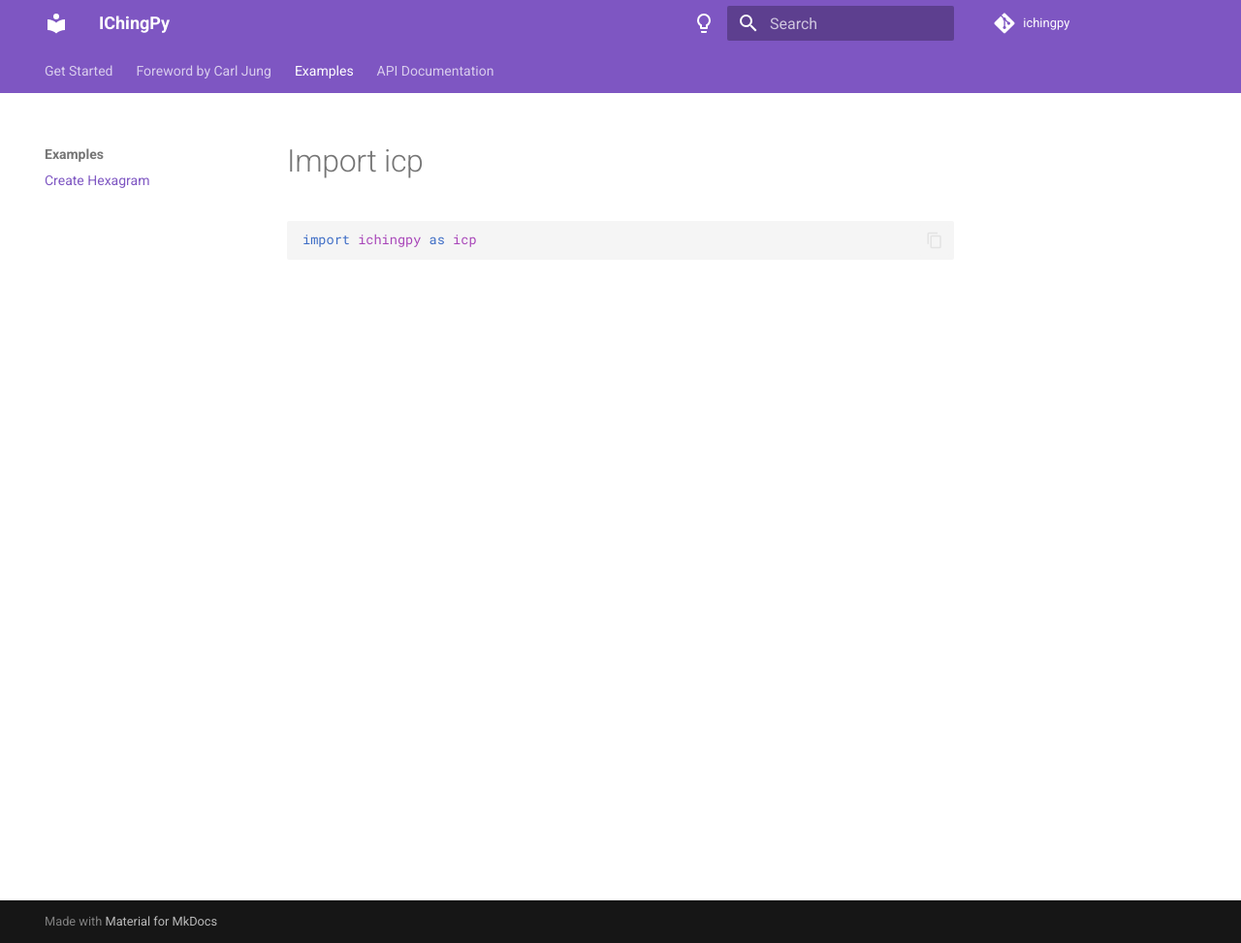
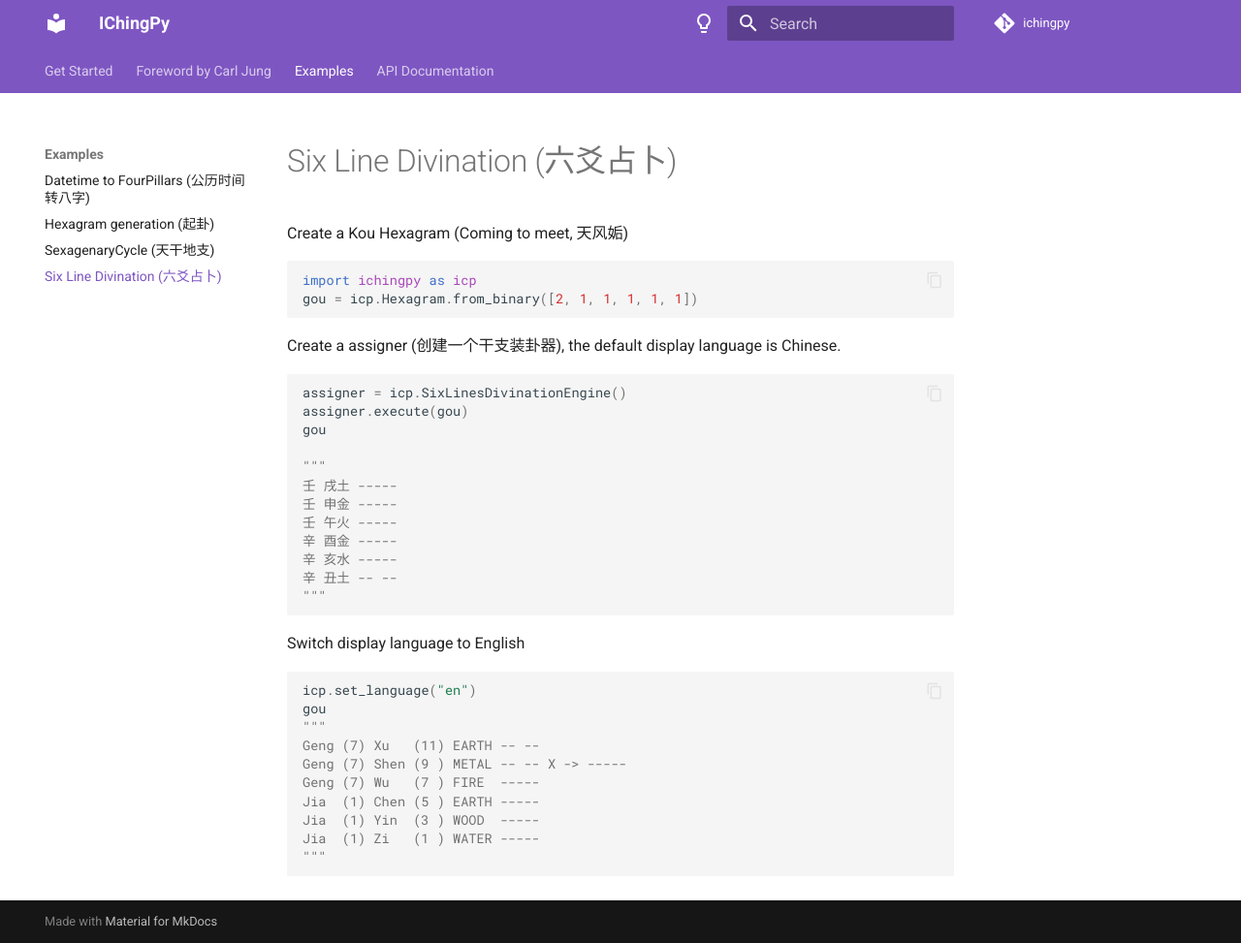
Before and after one commit to JinyangWang27/ichingpy, an MkDocs documentation site: the page built from docs/examples/six_line_engine.md, in a window 1280 px wide and 973 px high. Shown: the whole window at 97% size. Built offline with MkDocs 1.6.1 and Material for MkDocs 9.7.7, drawn with Linux system fonts in a browser that asks for light colours; comment, search, counter and statistics services are not loaded.

Commit message:
added more docs

````diff
--- a/docs/examples/six_line_engine.md
+++ b/docs/examples/six_line_engine.md
@@ -1,6 +1,37 @@
-# Import icp
+# Six Line Divination (六爻占卜)
 
+
+Create a Kou Hexagram (Coming to meet, 天风姤)
 ```python
 import ichingpy as icp
+gou = icp.Hexagram.from_binary([2, 1, 1, 1, 1, 1])
+```
 
+Create a assigner (创建一个干支装卦器), the default display language is Chinese.
+```python
+assigner = icp.SixLinesDivinationEngine()
+assigner.execute(gou)
+gou
+
+"""
+壬 戌土 -----
+壬 申金 -----
+壬 午火 -----
+辛 酉金 -----
+辛 亥水 -----
+辛 丑土 -- --
+"""
 ```
+Switch display language to English
+```python
+icp.set_language("en")
+gou
+"""
+Geng (7) Xu   (11) EARTH -- --
+Geng (7) Shen (9 ) METAL -- -- X -> -----
+Geng (7) Wu   (7 ) FIRE  -----
+Jia  (1) Chen (5 ) EARTH -----
+Jia  (1) Yin  (3 ) WOOD  -----
+Jia  (1) Zi   (1 ) WATER -----
+"""
+```
--- a/mkdocs.yml
+++ b/mkdocs.yml
@@ -57,18 +57,31 @@ nav:
                   - Foreword: books/en/RichardWilhelm/foreword_CG_Jung.md
 
         - Examples:
-                  - Create Hexagram: examples/six_line_engine.md
+                - Datetime to FourPillars (公历时间转八字): examples/four_pillars.md
+                - Hexagram generation (起卦): examples/hexagram_generation.md
+                - SexagenaryCycle (天干地支): examples/sexagenary_cycle.md
+                - Six Line Divination (六爻占卜): examples/six_line_engine.md
 
         - API Documentation:
                 - Enum:
                         - HeavenlyStem: api/enum/stem.md
                         - EarthlyBranch: api/enum/branch.md
                         - FivePhase: api/enum/five_phase.md
+                        - MixEnum: api/enum/mixed_enum.md
+                        - LineStatus: api/enum/line_status.md
                 - Model:
+                        - FourPillars: api/model/four_pillars.md
                         - Line: api/model/line.md
                         - Trigram: api/model/trigram.md
                         - Hexagram: api/model/hexagram.md
                         - SexagenaryCycle: api/model/sexagenary_cycle.md
+                        - Interpretations:
+                                - BaseInterpretation: api/model/interpretation/base.md
+                                - Line:
+                                        - SixLineLineInterpretation: api/model/interpretation/line/six_line_line.md
+                - Divination:
+                        - base: api/divination/base.md
+                        - SixLines: api/divination/six_lines.md
 markdown_extensions:
         - tables
         - toc:
````
Also changed, not shown: README_CN.md (+3 -3 lines), docs/api/divination/base.md (added, +1 -0 lines), docs/api/divination/six_lines.md (added, +1 -0 lines), docs/api/enum/line_status.md (added, +1 -0 lines), docs/api/enum/mixed_enum.md (added, +1 -0 lines), docs/api/model/four_pillars.md (added, +1 -0 lines), docs/api/model/interpretation/base.md (added, +1 -0 lines), docs/api/model/interpretation/line/six_line_line.md (added, +1 -0 lines), docs/examples/four_pillars.md (added, +44 -0 lines), docs/examples/hexagram_generation.md (added, +51 -0 lines), docs/examples/sexagenary_cycle.md (added, +29 -0 lines), docs/index.md (+2 -0 lines).
